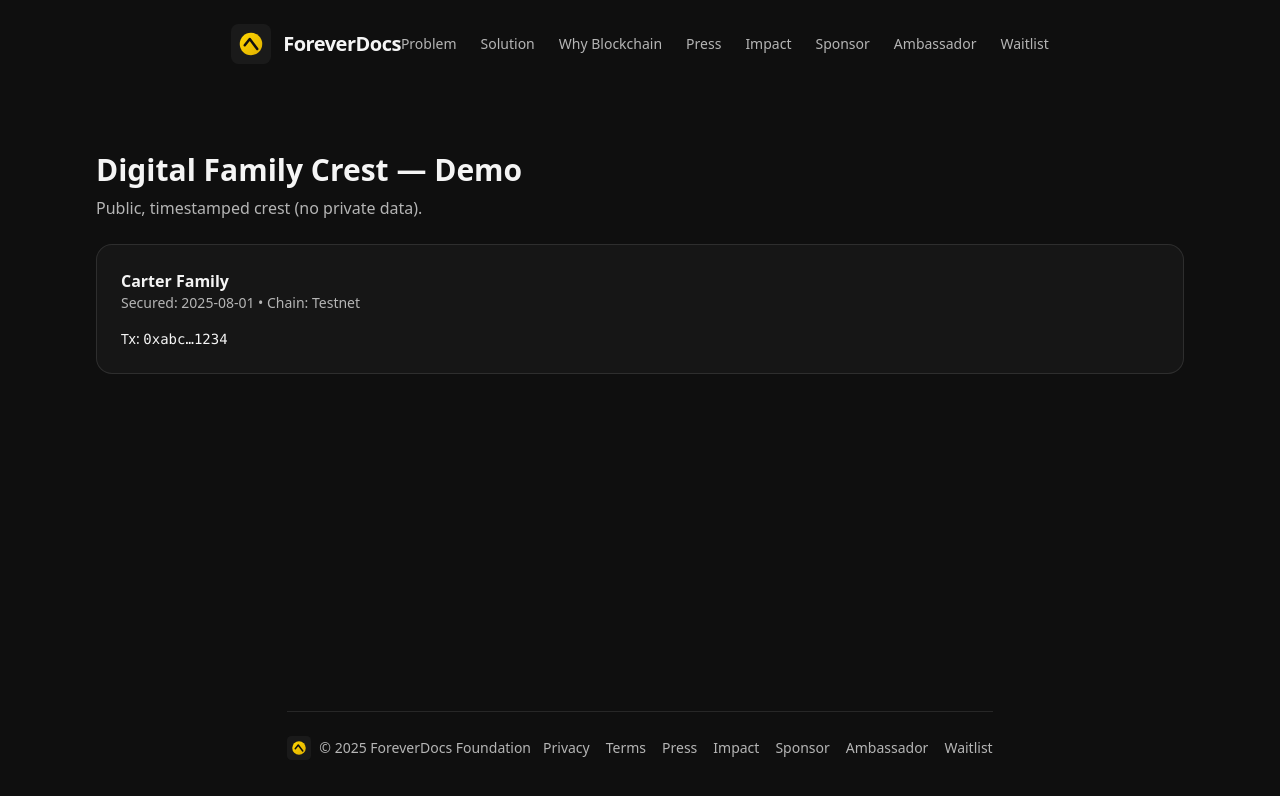
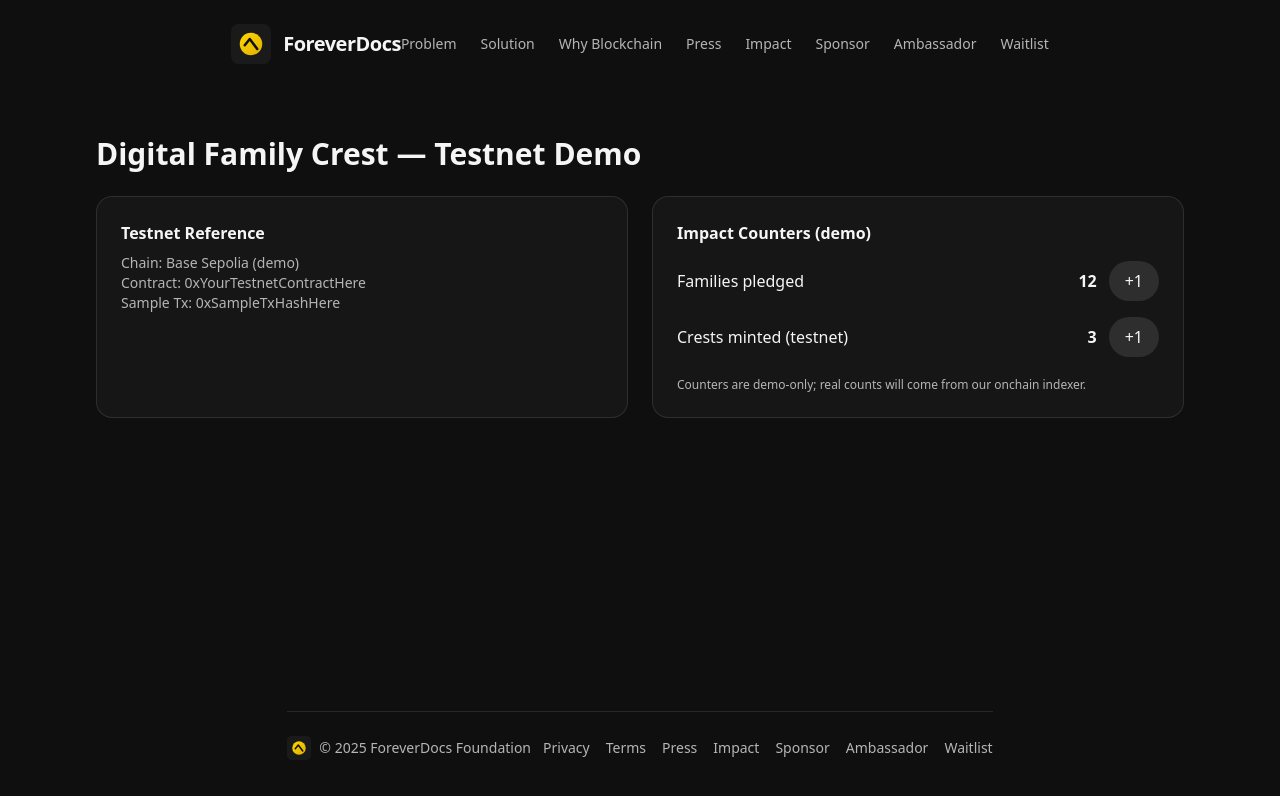
Before and after one commit to kungfukitty/_ForeverDocs, a React (Vite) app: page /demo-crest in a window 1280 px wide. Shown: the top 796 px of the page. Built offline with nearby package versions, Linux system fonts and the light colour scheme; no server answers.

Commit message:
Update DemoCrest.jsx

```diff
--- a/src/pages/DemoCrest.jsx
+++ b/src/pages/DemoCrest.jsx
@@ -1 +1,51 @@
-export default function DemoCrest(){return (<section className='section py-16'><h1 className='text-3xl font-extrabold'>Digital Family Crest — Demo</h1><p className='text-muted mt-2 max-w-3xl'>Public, timestamped crest (no private data).</p><div className='card p-6 mt-6'><div className='font-semibold'>Carter Family</div><div className='text-muted text-sm'>Secured: 2025-08-01 • Chain: Testnet</div><div className='mt-4 text-sm'>Tx: <code>0xabc…1234</code></div></div></section>)}
+import React, { useEffect, useState } from 'react'
+import { cfg } from '../config.js'
+
+export default function DemoCrest() {
+  const [pledged, setPledged] = useState(() => Number(localStorage.getItem('fd_pledged')||'12'))
+  const [minted, setMinted] = useState(() => Number(localStorage.getItem('fd_minted')||'3'))
+
+  // simple demo increment buttons (remove later)
+  const inc = (k,setter)=>()=>{ const v = (Number(localStorage.getItem(k)||'0')+1); localStorage.setItem(k,String(v)); setter(v) }
+
+  // paste your testnet details when ready
+  const crest = {
+    chain: 'Base Sepolia (demo)',
+    contract: '0xYourTestnetContractHere',
+    sampleTx: '0xSampleTxHashHere'
+  }
+
+  return (
+    <section className="section py-12">
+      <h1 className="text-3xl font-extrabold">Digital Family Crest — Testnet Demo</h1>
+
+      <div className="grid md:grid-cols-2 gap-6 mt-6">
+        <div className="card p-6">
+          <div className="font-semibold">Testnet Reference</div>
+          <div className="text-sm text-muted mt-2">Chain: {crest.chain}</div>
+          <div className="text-sm text-muted break-all">Contract: {crest.contract}</div>
+          <div className="text-sm text-muted break-all">Sample Tx: {crest.sampleTx}</div>
+        </div>
+
+        <div className="card p-6">
+          <div className="font-semibold mb-2">Impact Counters (demo)</div>
+          <div className="flex items-center justify-between py-2">
+            <span>Families pledged</span>
+            <div className="flex items-center gap-3">
+              <span className="font-bold">{pledged}</span>
+              <button className="btn btn-secondary btn-sm" onClick={inc('fd_pledged', setPledged)}>+1</button>
+            </div>
+          </div>
+          <div className="flex items-center justify-between py-2">
+            <span>Crests minted (testnet)</span>
+            <div className="flex items-center gap-3">
+              <span className="font-bold">{minted}</span>
+              <button className="btn btn-secondary btn-sm" onClick={inc('fd_minted', setMinted)}>+1</button>
+            </div>
+          </div>
+          <div className="text-xs text-muted mt-3">Counters are demo-only; real counts will come from our onchain indexer.</div>
+        </div>
+      </div>
+    </section>
+  )
+}
```
